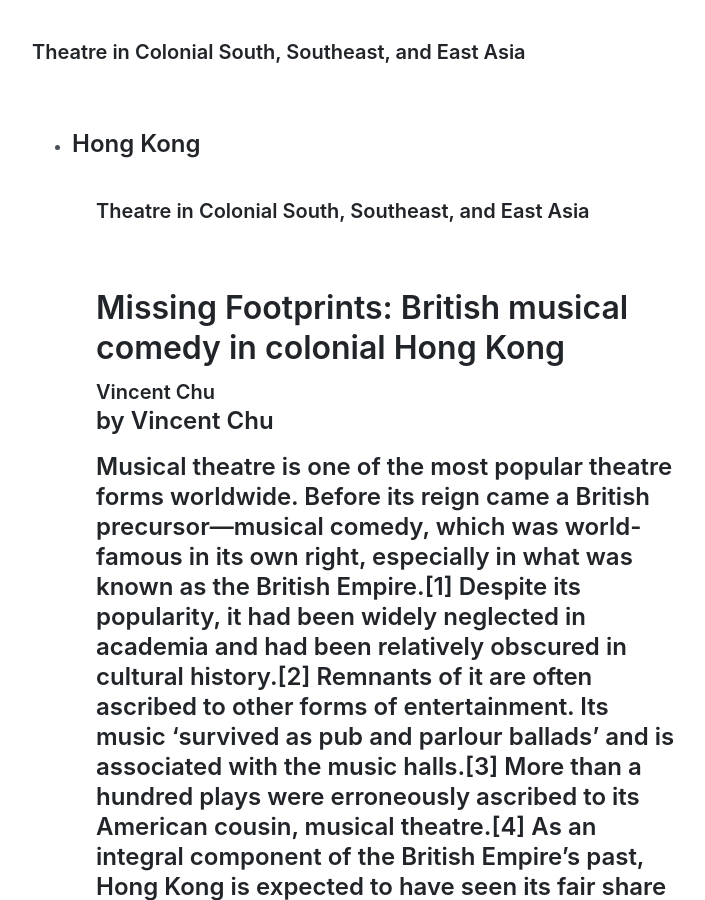
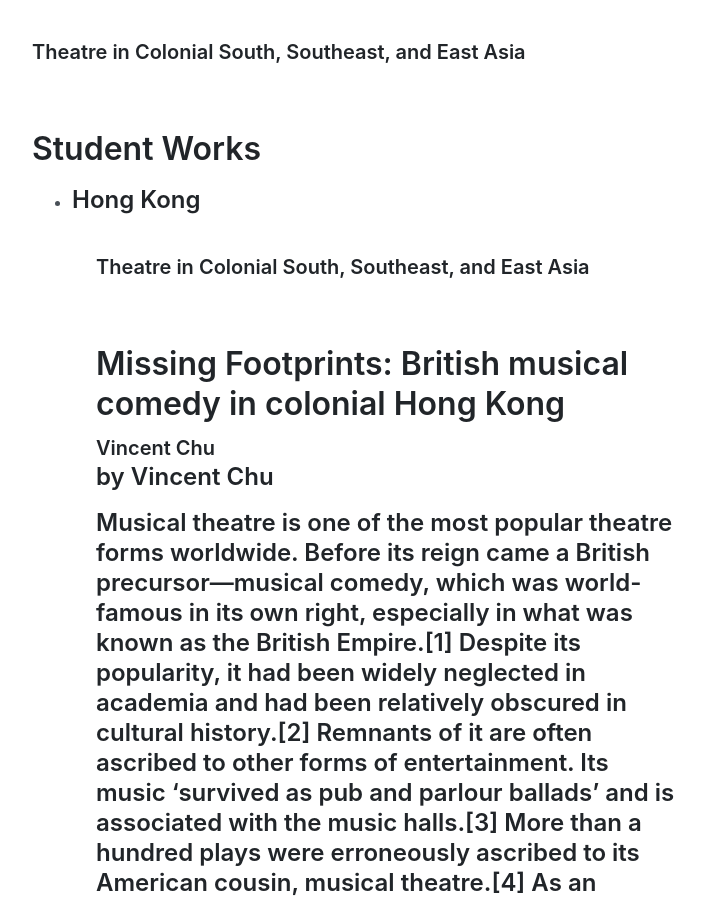
Before and after one commit to colonialasiantheatre/colonialasiantheatre.github.io, a Jekyll site: the page built from studentworks.html, in a window 1280 px wide and 900 px high. Shown: the whole window, without its empty margins (272-977 px from the left). Built offline with Jekyll 4.4.1, drawn with Linux system fonts in a browser that asks for light colours.

Commit message:
Update studentworks.html

```diff
--- a/studentworks.html
+++ b/studentworks.html
@@ -1,7 +1,9 @@
 ---
 layout: default
-title: Home
+title: Student Works
 ---
+
+<h1>{{ page.title }}</h1>
 
 <div class="posts">
   <ul>
```
